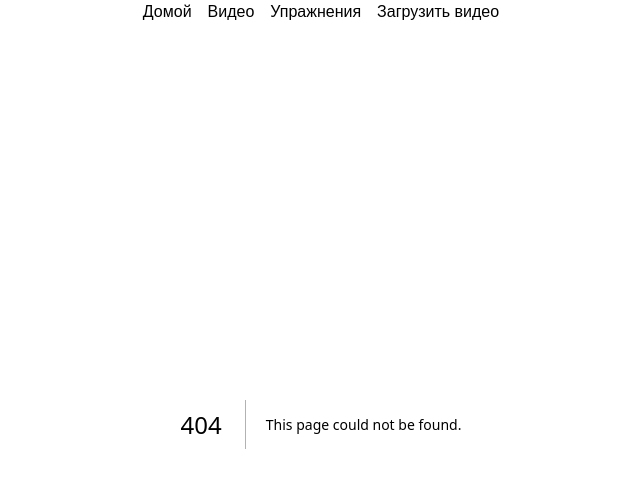
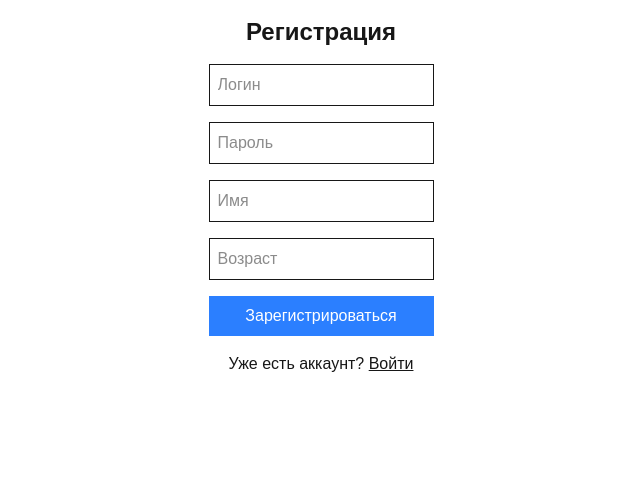
Before and after one commit to texs14/test-next-app, a Next.js app: page /register in a window 1280 px wide. Before the commit this address had no page. Shown: the top 488 px of the page, without its empty margins (319-959 px from the left). Built offline with nearby package versions, Linux system fonts and the light colour scheme; no server answers.

Commit message:
Add Firebase auth with login and register

```diff
--- a/src/app/firebase.ts
+++ b/src/app/firebase.ts
@@ -1,4 +1,5 @@
 import { initializeApp } from 'firebase/app';
+import { getAuth } from 'firebase/auth';
 import { getFirestore } from 'firebase/firestore';
 import { getStorage } from 'firebase/storage';
 
@@ -11,7 +12,8 @@ const firebaseConfig = {
   appId: process.env.NEXT_PUBLIC_FIREBASE_APP_ID,
 };
 
-// Initialize Firebase app and Firestore
-const app = initializeApp(firebaseConfig);
+// Initialize Firebase app and services
+export const app = initializeApp(firebaseConfig);
+export const auth = getAuth(app);
 export const db = getFirestore(app);
 export const storage = getStorage(app);
--- a/src/app/layout.tsx
+++ b/src/app/layout.tsx
@@ -2,6 +2,9 @@ import type { Metadata } from "next";
 import "./globals.css";
 import Link from 'next/link'
 import DragDropProvider from './DragDropProvider'
+import { AuthProvider } from '@/contexts/AuthContext'
+import ProtectedLayout from '@/components/ProtectedLayout'
+import Nav from '@/components/Nav'
 
 export const metadata: Metadata = {
   title: "Create Next App",
@@ -16,18 +19,14 @@ export default function RootLayout({
   return (
     <html lang="en">
       <body className="antialiased flex-col items-center justify-center">
-        <DragDropProvider>
-          <nav className="flex gap-4 justify-center">
-            <Link href="/">Домой</Link>
-            <Link href="/videos">Видео</Link>
-            <Link href="/exercises">Упражнения</Link>
-            <Link href="/upload">Загрузить видео</Link>
-          </nav>
-
-          {children}
-        </DragDropProvider>
-
-
+        <AuthProvider>
+          <ProtectedLayout>
+            <DragDropProvider>
+              <Nav />
+              {children}
+            </DragDropProvider>
+          </ProtectedLayout>
+        </AuthProvider>
       </body>
     </html>
   );
--- /dev/null
+++ b/src/app/login/page.tsx
@@ -0,0 +1,55 @@
+'use client'
+import { useState } from 'react'
+import { useAuth } from '@/contexts/AuthContext'
+import { useRouter } from 'next/navigation'
+import Link from 'next/link'
+
+export default function LoginPage() {
+  const { login } = useAuth()
+  const router = useRouter()
+  const [loginValue, setLoginValue] = useState('')
+  const [password, setPassword] = useState('')
+  const [error, setError] = useState('')
+
+  const handleSubmit = async (e: React.FormEvent) => {
+    e.preventDefault()
+    try {
+      await login(loginValue, password)
+      router.push('/')
+    } catch (e) {
+      setError((e as Error).message)
+    }
+  }
+
+  return (
+    <div className="flex flex-col items-center gap-4 p-4">
+      <h1 className="text-2xl font-bold">Войти</h1>
+      <form onSubmit={handleSubmit} className="flex flex-col gap-4">
+        <input
+          type="text"
+          placeholder="Логин"
+          value={loginValue}
+          onChange={(e) => setLoginValue(e.target.value)}
+          className="border p-2"
+        />
+        <input
+          type="password"
+          placeholder="Пароль"
+          value={password}
+          onChange={(e) => setPassword(e.target.value)}
+          className="border p-2"
+        />
+        {error && <p className="text-red-500">{error}</p>}
+        <button type="submit" className="bg-blue-500 text-white py-2 px-4">
+          Войти
+        </button>
+      </form>
+      <p>
+        Нет аккаунта?{' '}
+        <Link href="/register" className="underline">
+          Зарегистрироваться
+        </Link>
+      </p>
+    </div>
+  )
+}
--- /dev/null
+++ b/src/app/register/page.tsx
@@ -0,0 +1,71 @@
+'use client'
+import { useState } from 'react'
+import { useAuth } from '@/contexts/AuthContext'
+import { useRouter } from 'next/navigation'
+import Link from 'next/link'
+
+export default function RegisterPage() {
+  const { register } = useAuth()
+  const router = useRouter()
+  const [loginValue, setLoginValue] = useState('')
+  const [password, setPassword] = useState('')
+  const [name, setName] = useState('')
+  const [age, setAge] = useState('')
+  const [error, setError] = useState('')
+
+  const handleSubmit = async (e: React.FormEvent) => {
+    e.preventDefault()
+    try {
+      await register(loginValue, password, name, parseInt(age, 10))
+      router.push('/')
+    } catch (e) {
+      setError((e as Error).message)
+    }
+  }
+
+  return (
+    <div className="flex flex-col items-center gap-4 p-4">
+      <h1 className="text-2xl font-bold">Регистрация</h1>
+      <form onSubmit={handleSubmit} className="flex flex-col gap-4">
+        <input
+          type="text"
+          placeholder="Логин"
+          value={loginValue}
+          onChange={(e) => setLoginValue(e.target.value)}
+          className="border p-2"
+        />
+        <input
+          type="password"
+          placeholder="Пароль"
+          value={password}
+          onChange={(e) => setPassword(e.target.value)}
+          className="border p-2"
+        />
+        <input
+          type="text"
+          placeholder="Имя"
+          value={name}
+          onChange={(e) => setName(e.target.value)}
+          className="border p-2"
+        />
+        <input
+          type="number"
+          placeholder="Возраст"
+          value={age}
+          onChange={(e) => setAge(e.target.value)}
+          className="border p-2"
+        />
+        {error && <p className="text-red-500">{error}</p>}
+        <button type="submit" className="bg-blue-500 text-white py-2 px-4">
+          Зарегистрироваться
+        </button>
+      </form>
+      <p>
+        Уже есть аккаунт?{' '}
+        <Link href="/login" className="underline">
+          Войти
+        </Link>
+      </p>
+    </div>
+  )
+}
--- /dev/null
+++ b/src/components/Nav.tsx
@@ -0,0 +1,19 @@
+'use client'
+import Link from 'next/link'
+import { useAuth } from '@/contexts/AuthContext'
+
+export default function Nav() {
+  const { user, logout } = useAuth()
+
+  if (!user) return null
+
+  return (
+    <nav className="flex gap-4 justify-center">
+      <Link href="/">Домой</Link>
+      <Link href="/videos">Видео</Link>
+      <Link href="/exercises">Упражнения</Link>
+      <Link href="/upload">Загрузить видео</Link>
+      <button onClick={logout}>Выйти</button>
+    </nav>
+  )
+}
--- /dev/null
+++ b/src/components/ProtectedLayout.tsx
@@ -0,0 +1,26 @@
+'use client'
+import { useAuth } from '@/contexts/AuthContext'
+import { usePathname, useRouter } from 'next/navigation'
+import { useEffect } from 'react'
+
+export default function ProtectedLayout({ children }: { children: React.ReactNode }) {
+  const { user, loading } = useAuth()
+  const router = useRouter()
+  const pathname = usePathname()
+
+  useEffect(() => {
+    if (!loading) {
+      if (!user && pathname !== '/login' && pathname !== '/register') {
+        router.push('/login')
+      } else if (user && (pathname === '/login' || pathname === '/register')) {
+        router.push('/')
+      }
+    }
+  }, [user, loading, pathname, router])
+
+  if (loading || (!user && pathname !== '/login' && pathname !== '/register')) {
+    return null
+  }
+
+  return <>{children}</>
+}
--- /dev/null
+++ b/src/contexts/AuthContext.tsx
@@ -0,0 +1,55 @@
+'use client'
+import { createContext, useContext, useEffect, useState } from 'react'
+import { User, onAuthStateChanged, signInWithEmailAndPassword, createUserWithEmailAndPassword, signOut } from 'firebase/auth'
+import { auth, db } from '@/app/firebase'
+import { doc, setDoc } from 'firebase/firestore'
+
+interface AuthContextValue {
+  user: User | null
+  loading: boolean
+  login: (login: string, password: string) => Promise<void>
+  register: (login: string, password: string, name: string, age: number) => Promise<void>
+  logout: () => Promise<void>
+}
+
+const AuthContext = createContext<AuthContextValue>({
+  user: null,
+  loading: true,
+  login: async () => {},
+  register: async () => {},
+  logout: async () => {}
+})
+
+export const AuthProvider = ({ children }: { children: React.ReactNode }) => {
+  const [user, setUser] = useState<User | null>(null)
+  const [loading, setLoading] = useState(true)
+
+  useEffect(() => {
+    const unsub = onAuthStateChanged(auth, (u) => {
+      setUser(u)
+      setLoading(false)
+    })
+    return () => unsub()
+  }, [])
+
+  const login = async (login: string, password: string) => {
+    await signInWithEmailAndPassword(auth, login, password)
+  }
+
+  const register = async (login: string, password: string, name: string, age: number) => {
+    const cred = await createUserWithEmailAndPassword(auth, login, password)
+    await setDoc(doc(db, 'users', cred.user.uid), { name, age, login })
+  }
+
+  const logout = async () => {
+    await signOut(auth)
+  }
+
+  return (
+    <AuthContext.Provider value={{ user, loading, login, register, logout }}>
+      {children}
+    </AuthContext.Provider>
+  )
+}
+
+export const useAuth = () => useContext(AuthContext)
```
